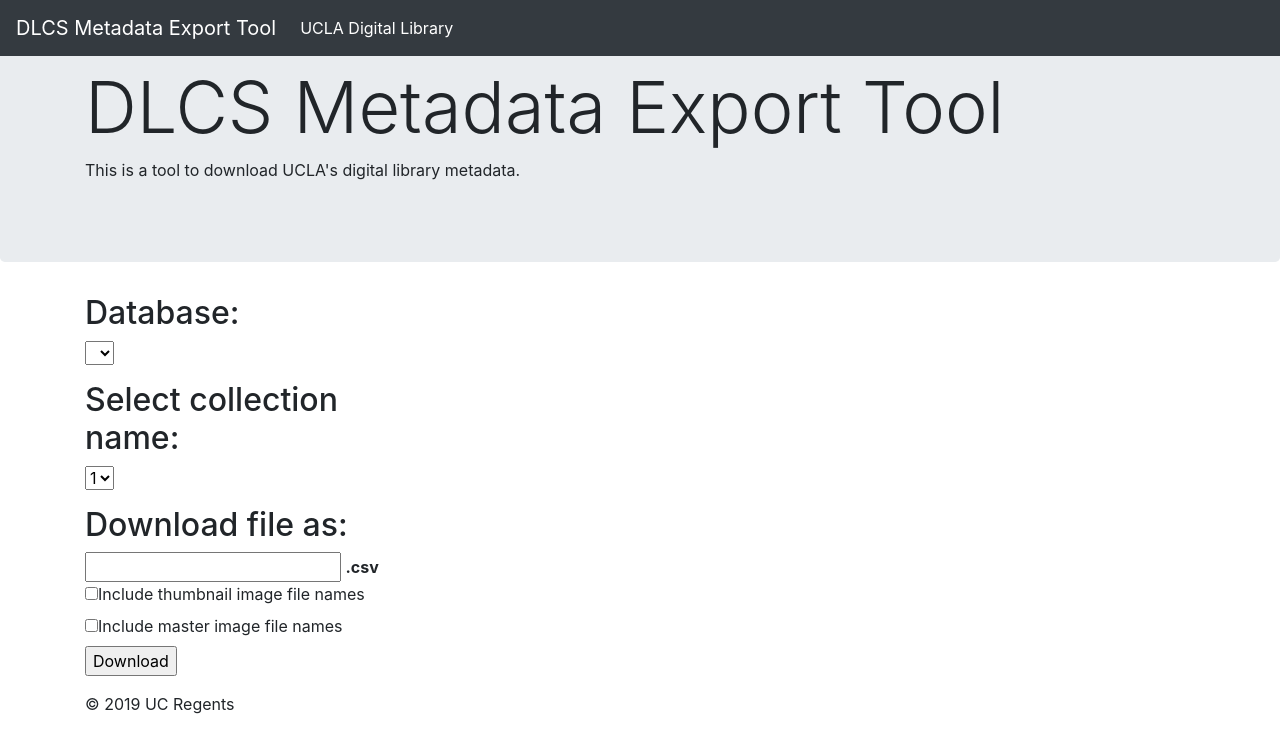
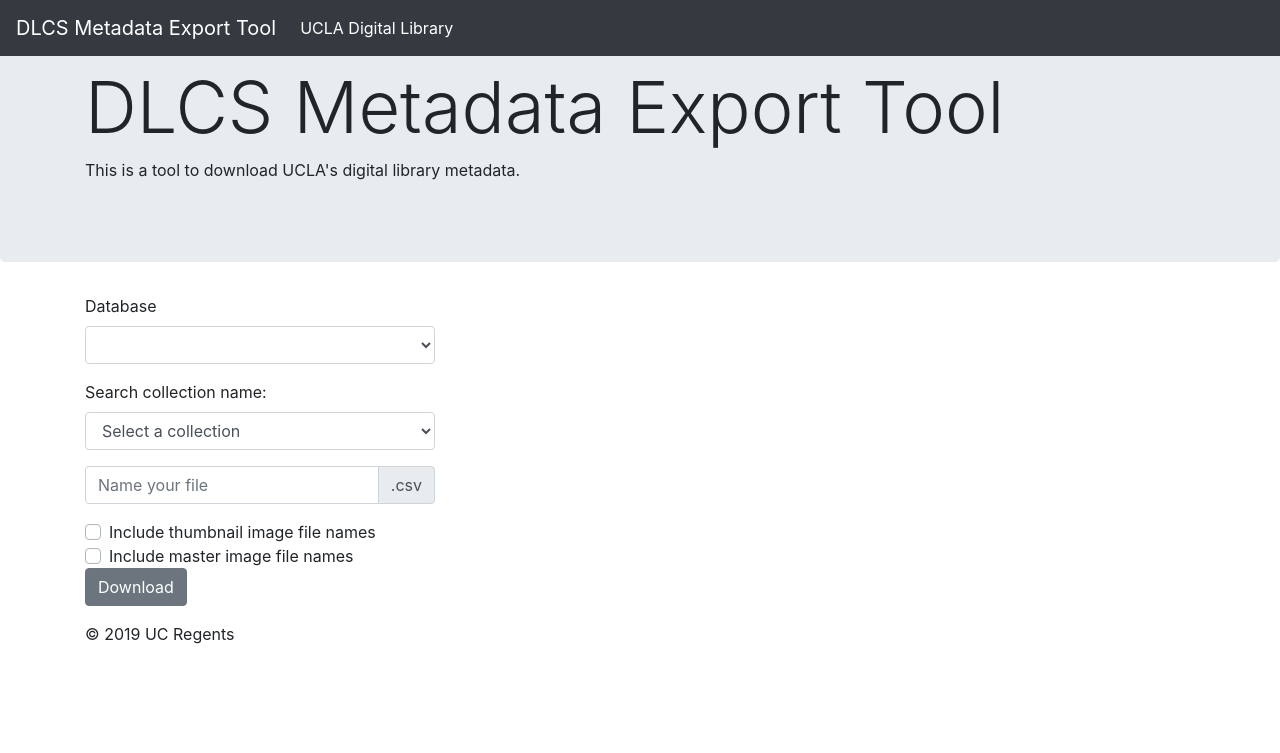
Before and after one commit to UCLALibrary/dlexport, a Flask app: template templates/index.html in a window 1280 px wide. Shown: the top 753 px of the page. Run offline with Flask 2, Linux system fonts and the light colour scheme; the template is opened without the code that fills it: most values are stand-ins (such as "Sample title", 1, 10 or a date in 2020); parts of the project's set-up code (start-up, migrations or seed data) failed here and were passed over; some libraries are stand-ins or nearby versions.

Commit message:
Added bootstrap styleing

```diff
--- a/templates/index.html
+++ b/templates/index.html
@@ -38,6 +38,8 @@
 
 <main role="main">
 
+
+
 <div class="jumbotron">
     <div class="container">
       <h1 class="display-3">DLCS Metadata Export Tool</h1>
@@ -49,36 +51,58 @@
     <div class="container">
       <div class="row">
       <div class="col-md-4">
-        <h2>Database:</h2>
-        <p>
-      <!--  generate list of databases -->
-        <select name="db">
+
+      <div class="form-group">
+        <label for="exampleFormControlSelect1">Database</label>
+        <select name="db" class="form-control" id="exampleFormControlSelect1">
+        <option selected>Select a database</option>
           {% for db in databases %}
           <option value="{{ db[0] }}">{{ db[0] }}</option>
           {% endfor %}
-        </select><br></p>
+        </select>
+      </div>
 
-        <h2>Select collection name:</h2>
-        <p>
-      <!--  generate list of collections -->
-        <select name="appname">
+    <div class="form-group">
+        <label for="exampleFormControlSelect1">Search collection name:</label>
+        <select class="form-control" name="appname" id="exampleFormControlSelect1">
+        <option selected>Select a collection</option>
           {% for db in databases %}
           {% for collection in db[1] %}
           <option class="{{ db[0] }}" value="{{ collection[1] }}">{{ collection[0] }}</option>
           {% endfor %}
           {% endfor %}
-        </select><br></p>
+        </select>
+      </div>
 
-        <h2>Download file as:</h2>
-        <p>
-          <input type="text" name="outfile">
-          <span style="font-weight: bold">.csv</span><br>
 
-          <input type="checkbox" name="thumbs"><label>Include thumbnail image file names</label> <br>
-          <input type="checkbox" name="masters"><label>Include master image file names</label> <br>
+
+
+
+
+      <div class="input-group mb-3">
+        <input type="text" name='outfile' class="form-control" placeholder="Name your file" aria-label="Recipient's username" aria-describedby="basic-addon2">
+        <div class="input-group-append">
+          <span class="input-group-text" id="basic-addon2">.csv</span>
+        </div>
+      </div>
+
+          <div class="custom-control custom-checkbox">
+            <input type="checkbox" name="thumbs" class="custom-control-input" id="customCheck1">
+            <label class="custom-control-label" for="customCheck1">Include thumbnail image file names</label>
+          </div>
+
+          <div class="custom-control custom-checkbox">
+            <input type="checkbox" name="masters" class="custom-control-input" id="customCheck2">
+            <label class="custom-control-label" for="customCheck2">Include master image file names</label>
+          </div>
 
       <!-- TODO: add option for char encoding -->
-          <input type="submit" name="submit" value="Download">
+
+          <div class="btn-group" role="group" aria-label="Third group">
+            <button type="submit" name="submit" value="Download" class="btn btn-secondary">Download</button>
+          </div>
+
+
           </form></p>
 
       </div>
```
Lines whose indentation alone changed are shown as unchanged.
